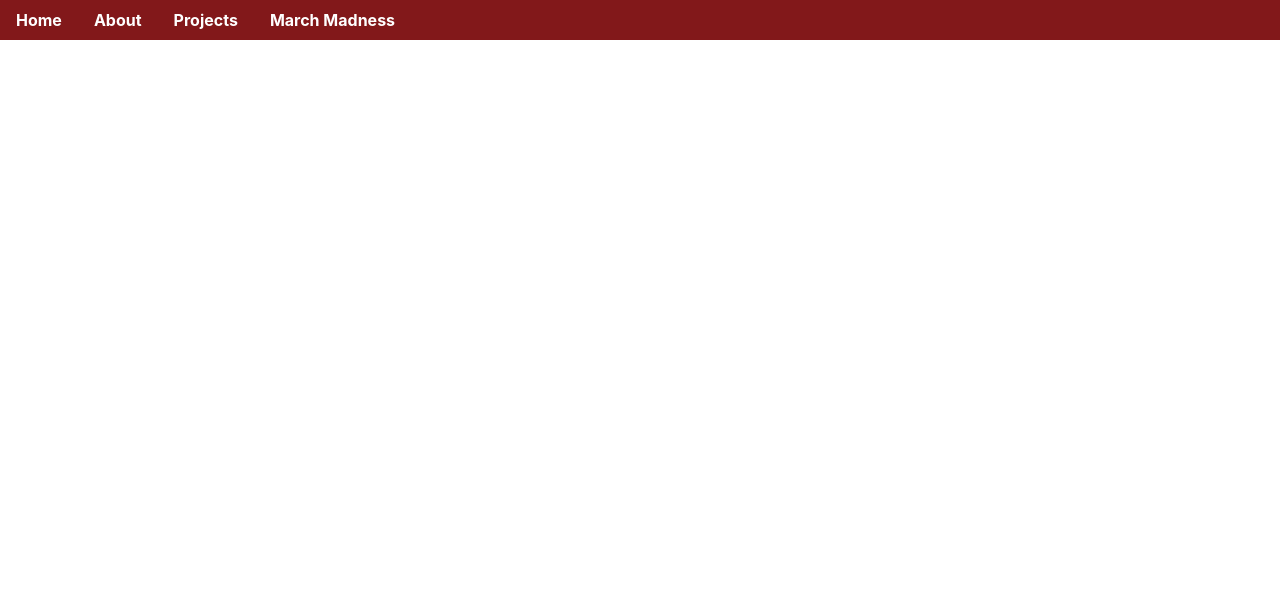
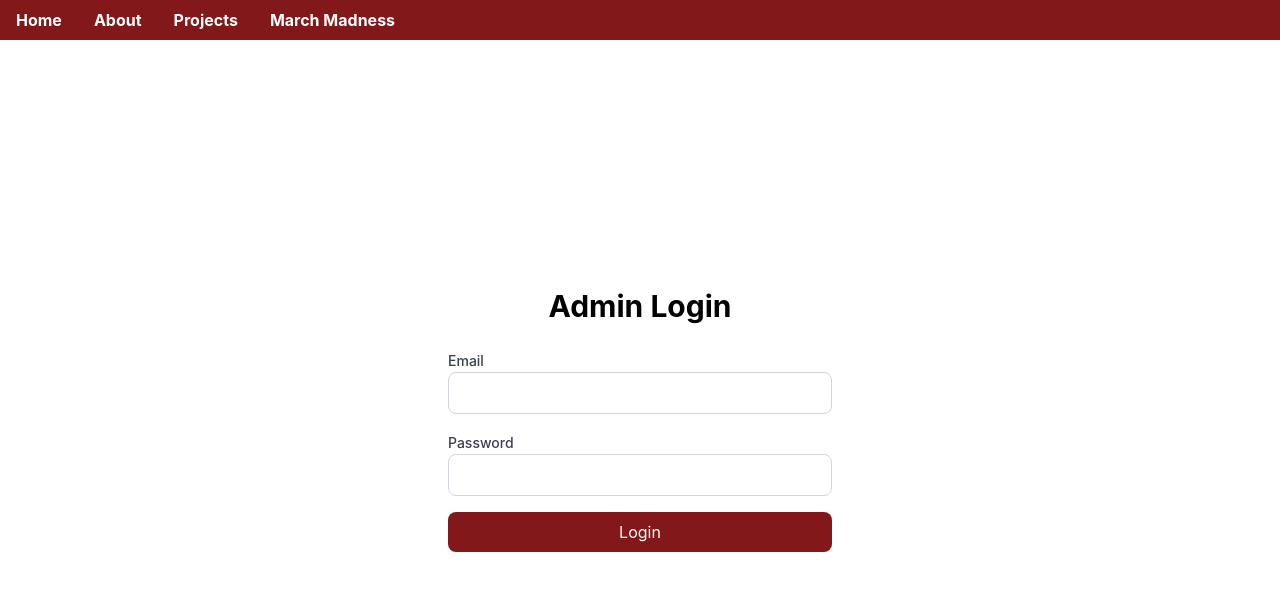
Before and after one commit to rhit-lucasja/personal-site, a React (Vite) app: page /mm/login in a window 1280 px wide. Shown: the top 590 px of the page. Built offline with nearby package versions, Linux system fonts and the light colour scheme; no server answers.

Commit message:
designed admin login route

```diff
--- a/src/pages/mm/Login.jsx
+++ b/src/pages/mm/Login.jsx
@@ -19,8 +19,8 @@ const Login = () => {
 
     // blocking function to attempt Firebase sign-in
     const handleLogin = async (e) => {
-        e.preventDefault();
-        setError(null);
+        e.preventDefault(); // prevents page reload upon button click
+        setError(null); // clears stale error messages
         try {
             // sign in and then redirect to admin page
             await signInWithEmailAndPassword(auth, email, password);
@@ -33,7 +33,38 @@ const Login = () => {
 
     // render a login UI
     return (
-        <p></p>
+        <div className="flex-1 flex items-center justify-center">
+            <div className="w-full max-w-sm space-y-6">
+                <h1 className="text-3xl font-bold text-black text-center">
+                    Admin Login
+                </h1>
+
+                {/* display error if it exists */}
+                {error && (
+                    <p className="text-red-500 text-center text-sm">
+                        {error}
+                    </p>
+                )}
+
+                {/* email + password login form */}
+                <div className="space-y-4">
+                    {/* email entry */}
+                    <div className="space-y-1">
+                        <label className="text-sm font-medium text-gray-700">Email</label>
+                        <input type="email" value={email} onChange={(e) => setEmail(e.target.value)} className="w-full border border-gray-300 rounded-lg px-2 py-2 focus:border-2 focus:border-black" />
+                    </div>
+                    {/* password entry */}
+                    <div className="space-y-1">
+                        <label className="text-sm font-medium text-gray-700">Password</label>
+                        <input type="password" value={password} onChange={(e) => setPassword(e.target.value)} className="w-full border border-gray-300 rounded-lg px-2 py-2 focus:border-2 focus:border-black" />
+                    </div>
+                    {/* login button */}
+                    <button onClick={handleLogin} className="w-full bg-red-900 text-white py-2 rounded-lg hover:bg-red-400 transition-colors">
+                        Login
+                    </button>
+                </div>
+            </div>
+        </div>
     );
 };
 
```
